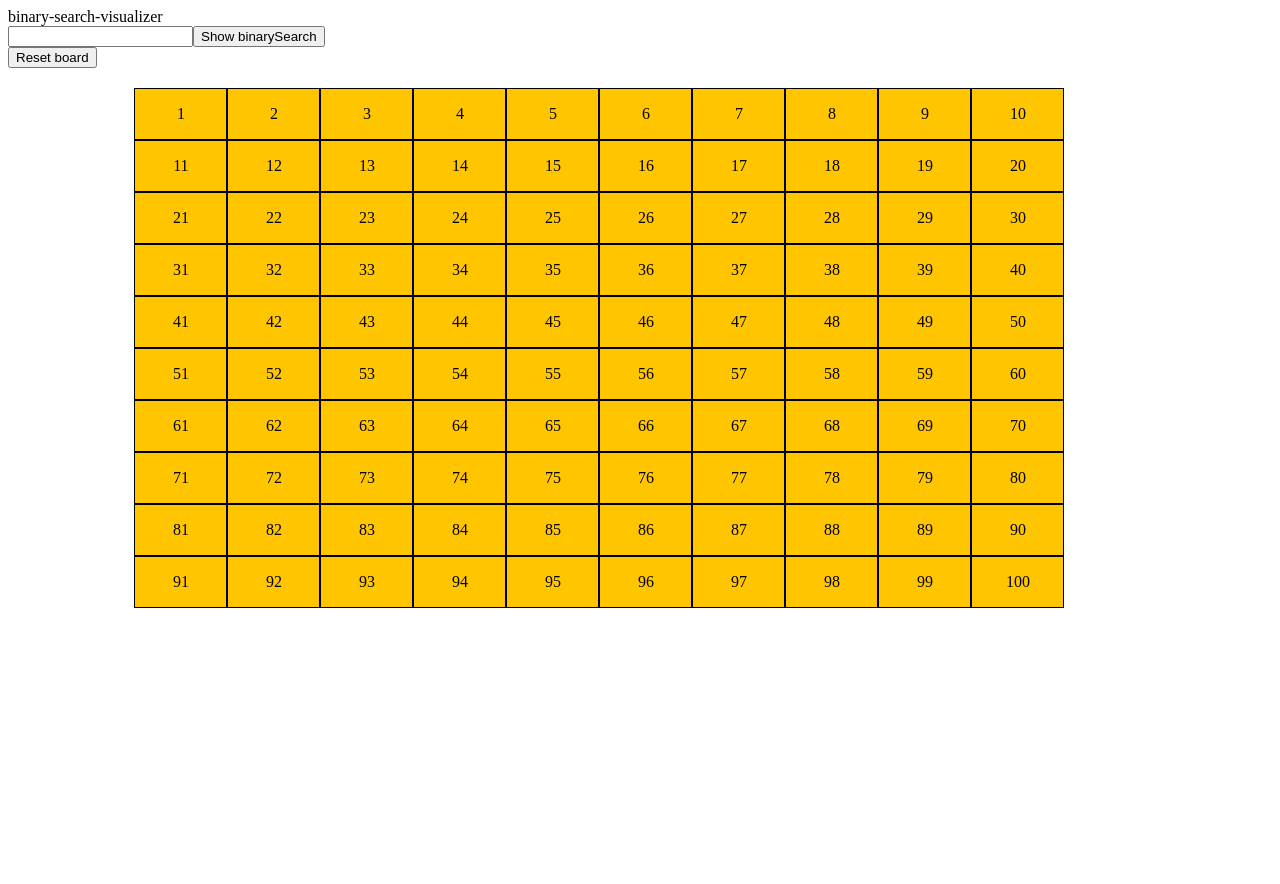
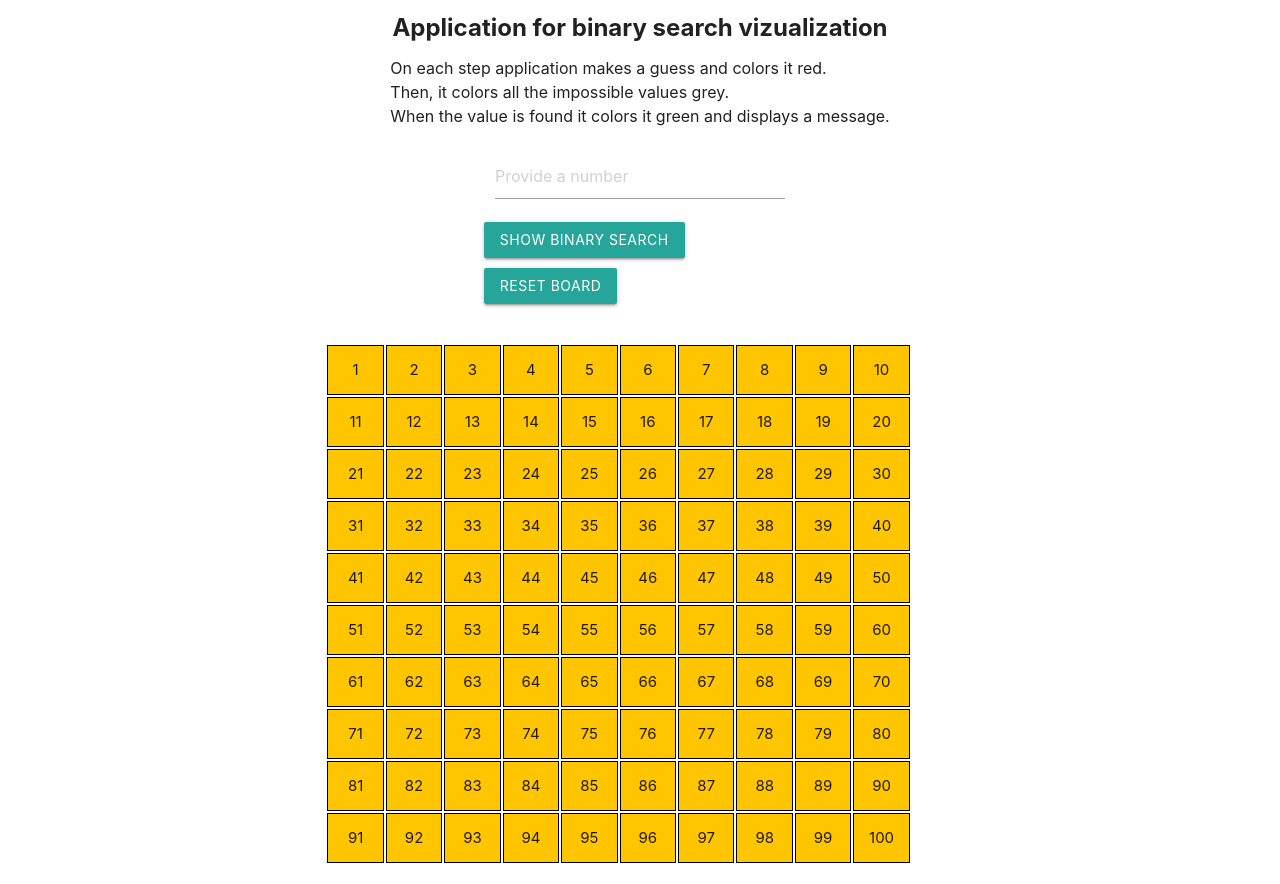
Before and after one commit to krzysztofkar/binary-search-visualizer, a React (Create React App) app: page / in a window 1280 px wide. Before the commit the page ends 800 px from the top, so only its background shows below. Built offline with nearby package versions, Linux system fonts and the light colour scheme.

Commit message:
add materialize styles

```diff
--- a/public/index.html
+++ b/public/index.html
@@ -4,6 +4,10 @@
     <meta charset="utf-8" />
     <meta name="viewport" content="width=device-width, initial-scale=1" />
     <title>binary-search-visualizer</title>
+    <link
+      rel="stylesheet"
+      href="https://cdnjs.cloudflare.com/ajax/libs/materialize/1.0.0/css/materialize.min.css"
+    />
   </head>
   <body>
     <div id="root"></div>
--- /dev/null
+++ b/src/components/App.css
@@ -0,0 +1,14 @@
+.app {
+  display: flex;
+  flex-direction: column;
+}
+
+.title {
+  margin: 10px auto;
+  font-size: 24px;
+  font-weight: 700;
+}
+.desc {
+  font-size: 16px;
+  margin: 0 auto;
+}
--- a/src/components/App.js
+++ b/src/components/App.js
@@ -1,10 +1,17 @@
 import React from "react";
 import Board from "./Board";
+import "./App.css";
 
 const App = () => {
   return (
-    <div>
-      binary-search-visualizer
+    <div className="app">
+      <div className="title">Application for binary search vizualization</div>
+      <div className="desc">
+        On each step application makes a guess and colors it red.
+        <br />
+        Then, it colors all the impossible values grey. <br />
+        When the value is found it colors it green and displays a message.
+      </div>
       <Board />
     </div>
   );
--- a/src/components/Board.css
+++ b/src/components/Board.css
@@ -1,7 +1,7 @@
 .container {
   display: flex;
   flex-wrap: wrap;
-  margin: 20px 10%;
+  margin: 10px auto;
 }
 
 .box {
@@ -13,4 +13,8 @@
   border: 1px solid black;
   background-color: #ffc600;
   flex: 0 0 calc(9%);
+  margin: 1px;
 }
+.button {
+  margin: 10px auto;
+}
--- a/src/components/Board.js
+++ b/src/components/Board.js
@@ -21,16 +21,34 @@ const Board = () => {
   };
 
   return (
-    <div>
+    <div className="container">
+      <div className="row">
         <form onSubmit={handleSubmit}>
+          <div className="input-field col l12 m12 s12">
             <input
+              id="number"
+              placeholder="Provide a number"
               type="number"
+              className="validate"
               value={number}
               onChange={e => setNumber(e.target.value)}
+              required="1"
+              aria-required="true"
+              min="1"
+              max="100"
             />
-        <button type="submit"> Show binarySearch </button>
+          </div>
+          <button className="waves-effect waves-light btn" type="submit">
+            Show binary search
+          </button>
         </form>
-      <button onClick={() => window.location.reload()}>Reset board</button>
+        <button
+          className="waves-effect waves-light btn button"
+          onClick={() => window.location.reload()}
+        >
+          Reset board
+        </button>
+      </div>
       <div className="container">
         {board.map((number, index) => {
           return (
--- a/src/components/binarySearch.js
+++ b/src/components/binarySearch.js
@@ -12,6 +12,9 @@ const binarySearch = (array, target) => {
     if (target == array[guess].id) {
       setTimeout(() => {
         array[guess].style.backgroundColor = "green";
+        setTimeout(() => {
+          alert("Target was found at index " + guess);
+        }, 10);
       }, 1000 * i);
       return console.log("Target was found at index " + guess);
     } else if (target > array[guess].id) {
```
Lines whose indentation alone changed are shown as unchanged.
